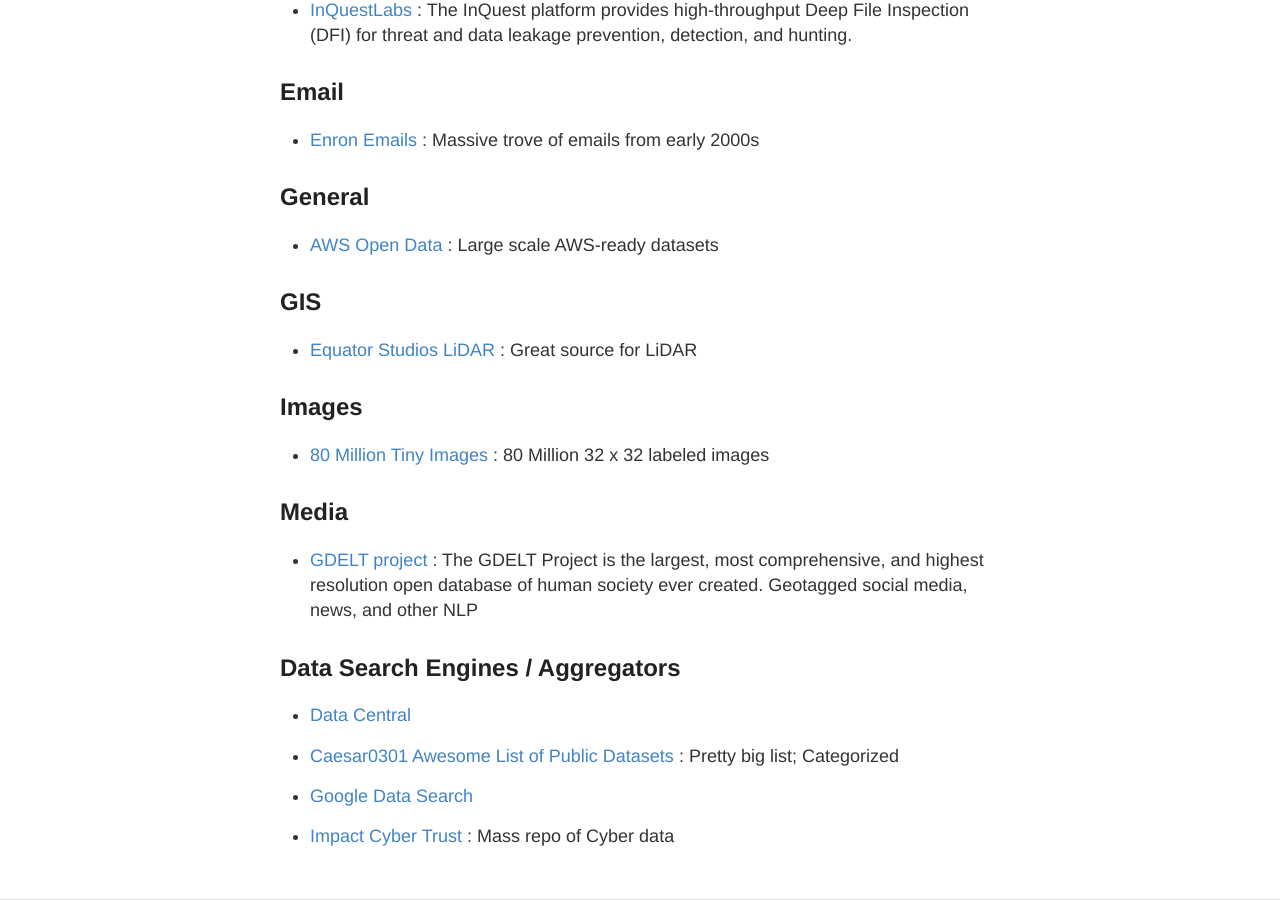
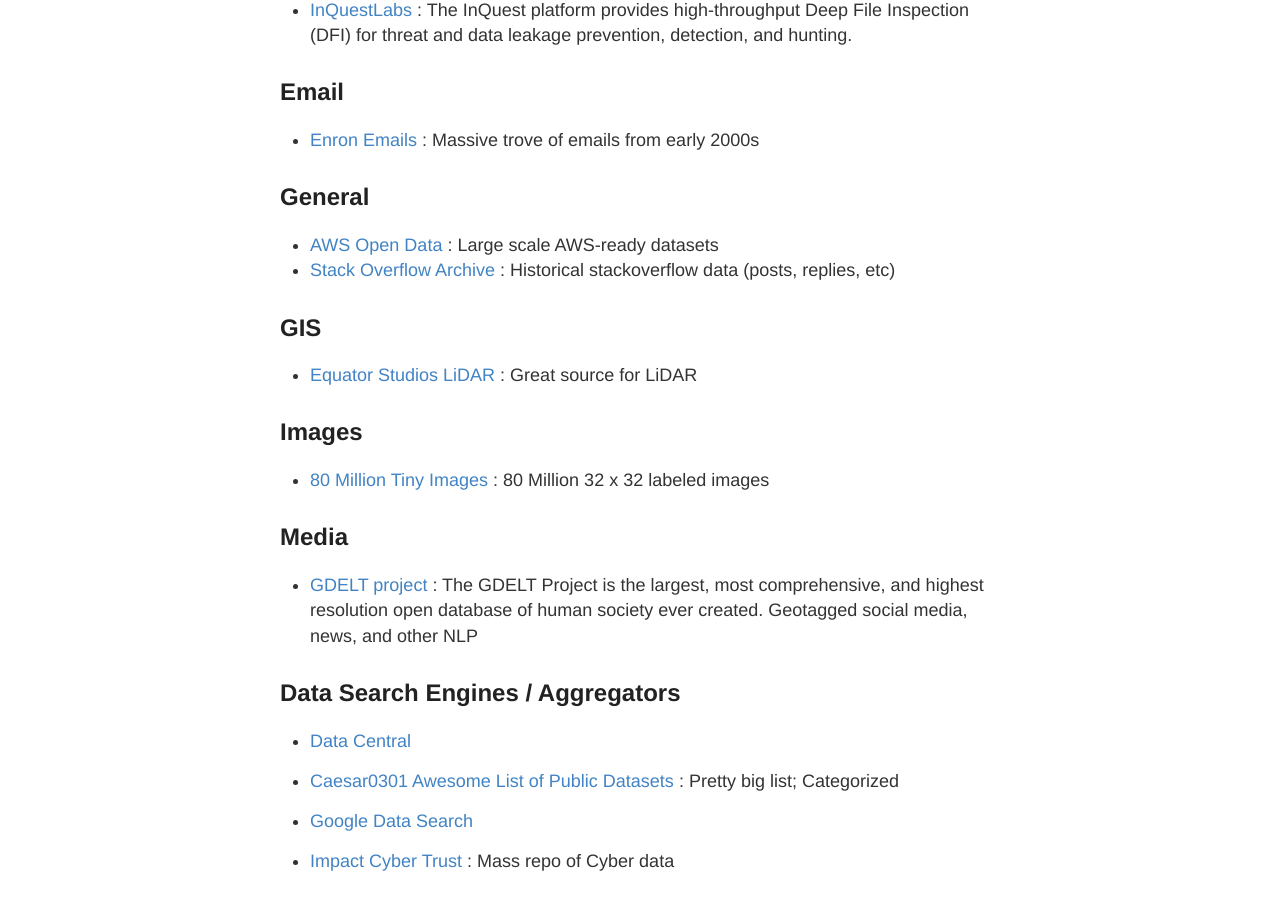
Before and after one commit to stevehenderson/stevehenderson.github.io, a Jekyll site: the page built from data.md, in a window 1280 px wide and 900 px high, scrolled down 2879 px. Built offline with Jekyll 4.4.1, drawn with Linux system fonts in a browser that asks for light colours.

Commit message:
Update data.md

```diff
--- a/data.md
+++ b/data.md
@@ -109,6 +109,7 @@
 ## General
 
    * [AWS Open Data](https://registry.opendata.aws/) : Large scale AWS-ready datasets
+   * [Stack Overflow Archive](https://archive.org/details/stackexchange) : Historical stackoverflow data (posts, replies, etc)
 
 ## GIS
    * [Equator Studios LiDAR](https://equatorstudios.com/) : Great source for LiDAR
```
